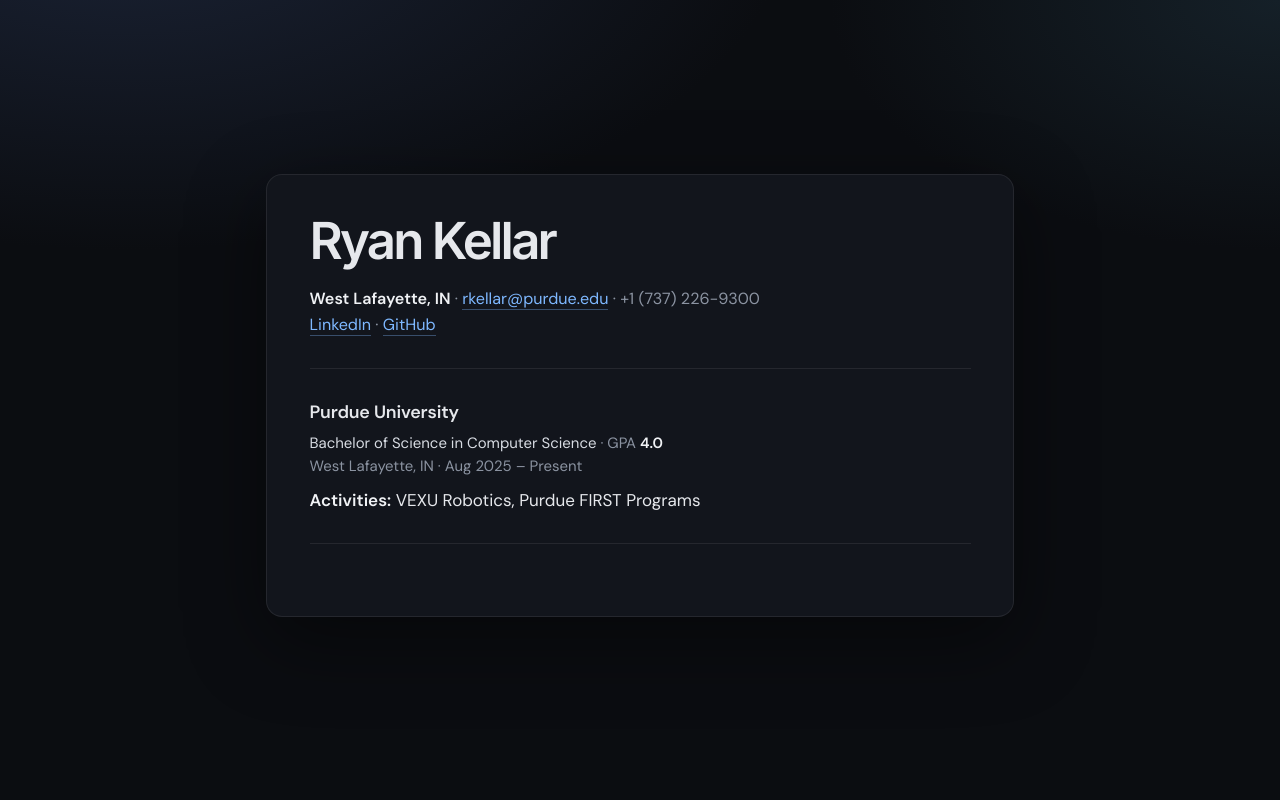
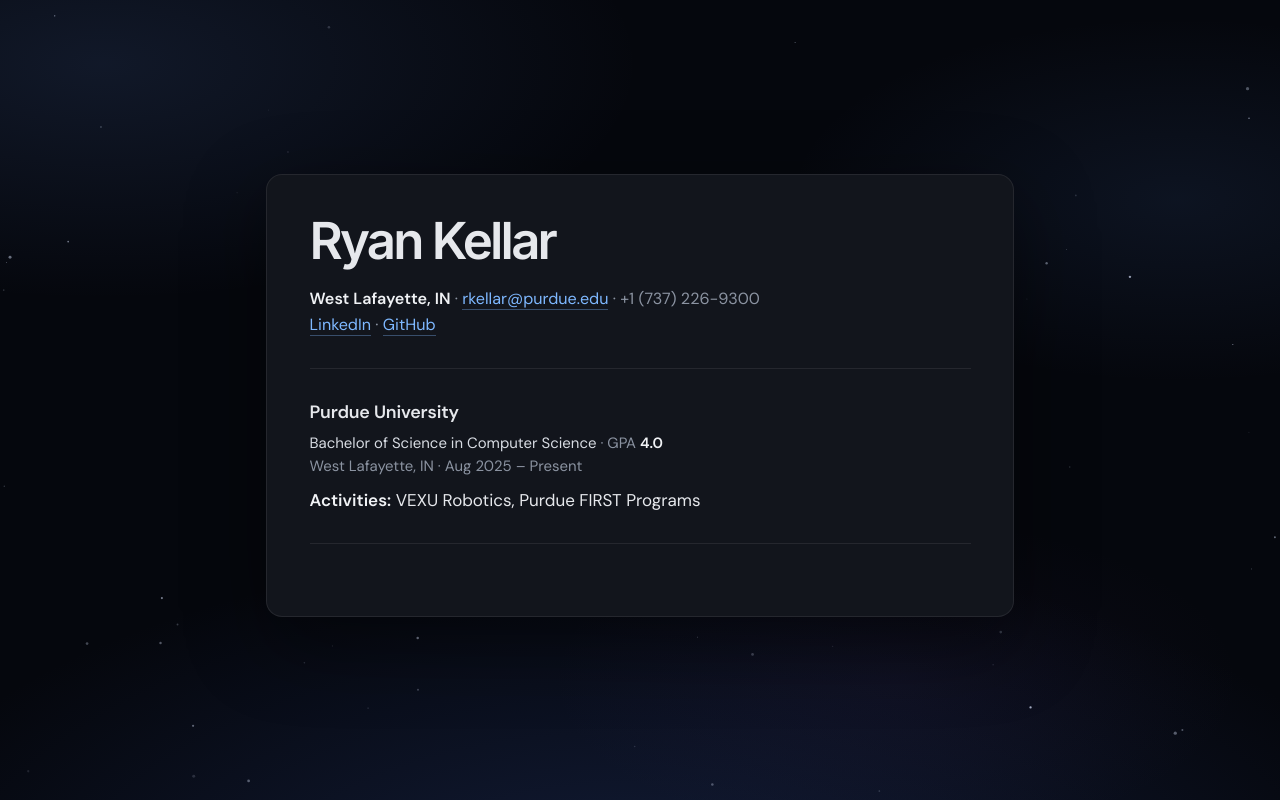
Before and after one commit to Ruxton07/rkellar.me, a React (Vite) app: page / in a window 1280 px wide. Built offline with nearby package versions, Linux system fonts and the light colour scheme.

Commit message:
feat(ui): space backdrop with animated starfield
Made-with: Cursor

```diff
--- /dev/null
+++ b/src/SpaceBackdrop.tsx
@@ -0,0 +1,114 @@
+import { useEffect, useRef } from 'react'
+
+type Star = {
+  x: number
+  y: number
+  r: number
+  vx: number
+  vy: number
+  tw: number
+  twSpeed: number
+  base: number
+}
+
+function attachStarfield(canvas: HTMLCanvasElement): () => void {
+  const c = canvas.getContext('2d')
+  if (!c) return () => {}
+
+  const reduced = window.matchMedia('(prefers-reduced-motion: reduce)').matches
+  let stars: Star[] = []
+  let cssW = 0
+  let cssH = 0
+  let dpr = 1
+
+  const initStars = () => {
+    const area = cssW * cssH
+    const count = Math.min(260, Math.max(72, Math.floor(area / 13000)))
+    stars = []
+    for (let i = 0; i < count; i++) {
+      const layer = i % 3
+      const speed = layer === 0 ? 0.012 : layer === 1 ? 0.028 : 0.048
+      stars.push({
+        x: Math.random() * cssW,
+        y: Math.random() * cssH,
+        r: layer === 0 ? Math.random() * 0.75 + 0.25 : layer === 1 ? Math.random() * 0.95 + 0.45 : Math.random() * 1.1 + 0.55,
+        vx: (Math.random() - 0.5) * speed,
+        vy: (Math.random() - 0.5) * speed,
+        tw: Math.random() * Math.PI * 2,
+        twSpeed: reduced ? 0 : 0.015 + Math.random() * 0.028,
+        base: 0.28 + Math.random() * 0.62,
+      })
+    }
+  }
+
+  const drawStatic = () => {
+    c.clearRect(0, 0, cssW, cssH)
+    for (const s of stars) {
+      c.beginPath()
+      c.fillStyle = `rgba(220, 230, 255, ${s.base})`
+      c.arc(s.x, s.y, s.r, 0, Math.PI * 2)
+      c.fill()
+    }
+  }
+
+  const resize = () => {
+    dpr = Math.min(window.devicePixelRatio || 1, 2)
+    cssW = window.innerWidth
+    cssH = window.innerHeight
+    canvas.width = Math.floor(cssW * dpr)
+    canvas.height = Math.floor(cssH * dpr)
+    canvas.style.width = `${cssW}px`
+    canvas.style.height = `${cssH}px`
+    c.setTransform(dpr, 0, 0, dpr, 0, 0)
+    initStars()
+    if (reduced) drawStatic()
+  }
+
+  resize()
+  window.addEventListener('resize', resize)
+
+  let raf = 0
+  if (!reduced) {
+    const tick = () => {
+      c.clearRect(0, 0, cssW, cssH)
+      for (const s of stars) {
+        s.x += s.vx
+        s.y += s.vy
+        s.tw += s.twSpeed
+        if (s.x < -4) s.x = cssW + 4
+        if (s.x > cssW + 4) s.x = -4
+        if (s.y < -4) s.y = cssH + 4
+        if (s.y > cssH + 4) s.y = -4
+        const twinkle = 0.62 + 0.38 * Math.sin(s.tw)
+        const a = s.base * twinkle
+        c.beginPath()
+        c.fillStyle = `rgba(220, 230, 255, ${a})`
+        c.arc(s.x, s.y, s.r, 0, Math.PI * 2)
+        c.fill()
+      }
+      raf = requestAnimationFrame(tick)
+    }
+    raf = requestAnimationFrame(tick)
+  }
+
+  return () => {
+    window.removeEventListener('resize', resize)
+    cancelAnimationFrame(raf)
+  }
+}
+
+export function SpaceBackdrop() {
+  const canvasRef = useRef<HTMLCanvasElement>(null)
+
+  useEffect(() => {
+    const canvas = canvasRef.current
+    if (!canvas) return
+    return attachStarfield(canvas)
+  }, [])
+
+  return (
+    <div className="space-backdrop" aria-hidden>
+      <canvas ref={canvasRef} className="space-backdrop__stars" />
+    </div>
+  )
+}
--- a/src/index.css
+++ b/src/index.css
@@ -38,17 +38,42 @@ body {
 
 body {
   min-height: 100svh;
-  background: radial-gradient(1200px 600px at 10% -10%, #1a2234 0%, transparent 55%),
-    radial-gradient(900px 500px at 100% 0%, #152028 0%, transparent 50%), var(--bg);
+  background: #05070d;
 }
 
 #root {
   height: 100%;
   min-height: 100%;
+  position: relative;
+}
+
+/* Fixed nebula + canvas stars (see SpaceBackdrop.tsx) */
+.space-backdrop {
+  position: fixed;
+  inset: 0;
+  z-index: 0;
+  pointer-events: none;
+  overflow: hidden;
+  background:
+    radial-gradient(ellipse 120% 90% at 50% 115%, rgba(45, 70, 140, 0.35) 0%, transparent 52%),
+    radial-gradient(ellipse 100% 70% at 8% 8%, rgba(90, 130, 210, 0.14) 0%, transparent 42%),
+    radial-gradient(ellipse 80% 60% at 92% 25%, rgba(70, 110, 180, 0.12) 0%, transparent 38%),
+    radial-gradient(ellipse 60% 45% at 70% 85%, rgba(100, 60, 140, 0.08) 0%, transparent 45%),
+    #05070d;
+}
+
+.space-backdrop__stars {
+  position: absolute;
+  inset: 0;
+  width: 100%;
+  height: 100%;
+  display: block;
 }
 
 /* Scroll container: one “screen” per section with snap */
 .page {
+  position: relative;
+  z-index: 1;
   display: flex;
   flex-direction: column;
   gap: clamp(2rem, 5vh, 3.5rem);
--- a/src/main.tsx
+++ b/src/main.tsx
@@ -4,10 +4,12 @@ import { Analytics } from '@vercel/analytics/react'
 import { SpeedInsights } from '@vercel/speed-insights/react'
 import './index.css'
 import App from './App.tsx'
+import { SpaceBackdrop } from './SpaceBackdrop.tsx'
 
 createRoot(document.getElementById('root')!).render(
   <StrictMode>
     <>
+      <SpaceBackdrop />
       <App />
       <Analytics />
       <SpeedInsights />
```
